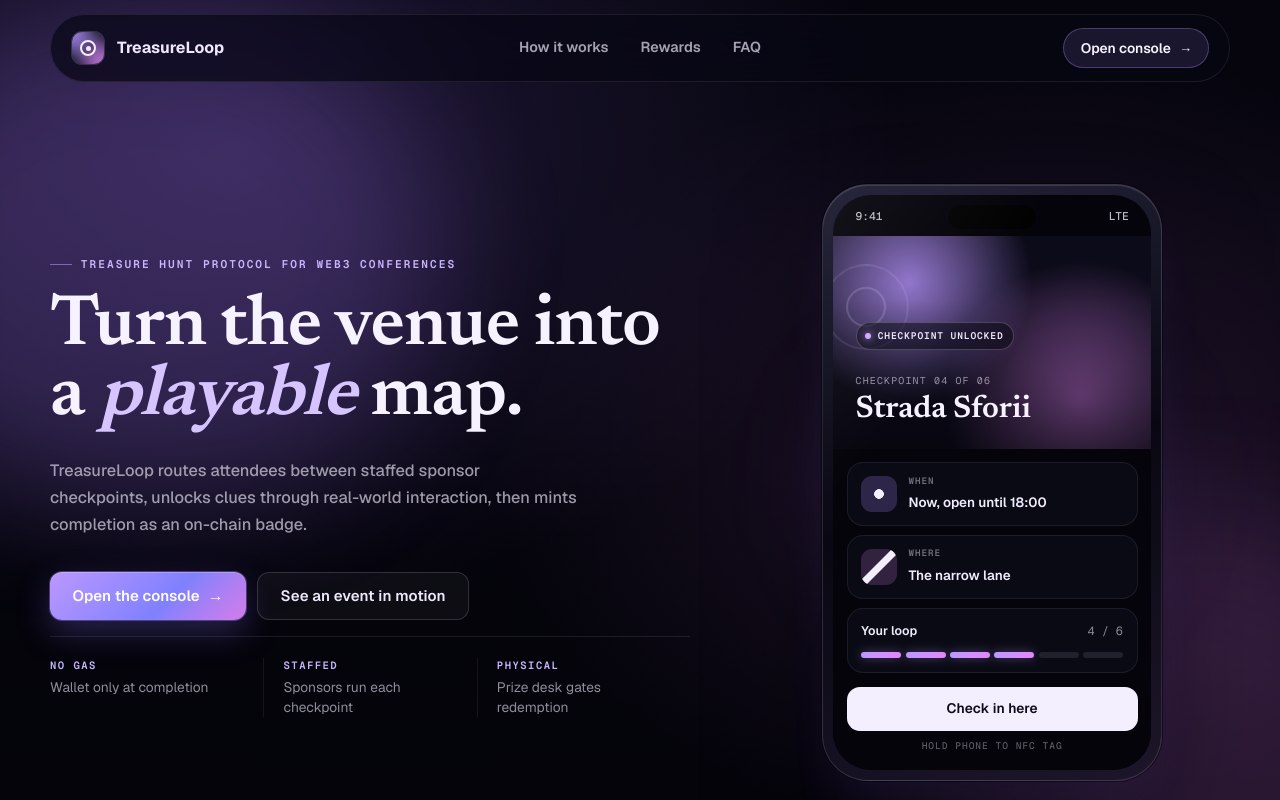
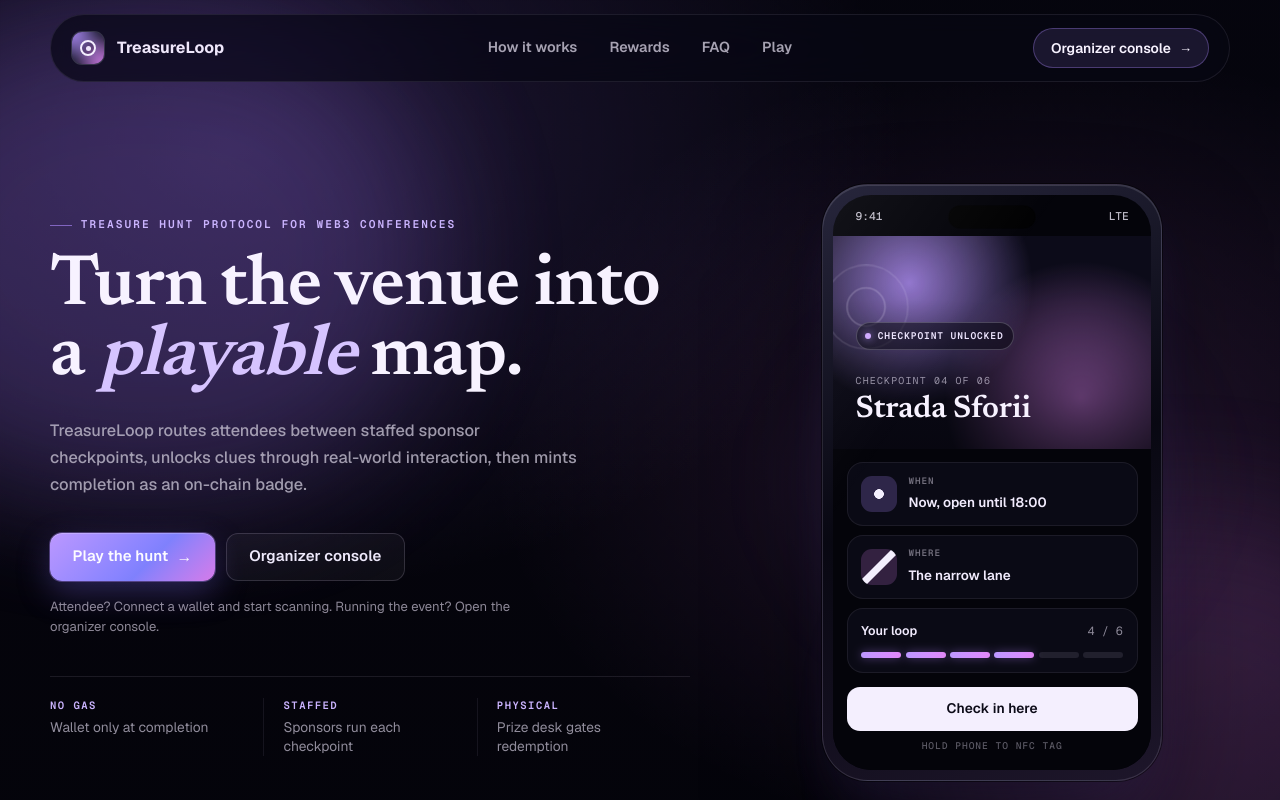
Before and after one commit to in-th3-l00p/treasure.loop, a Next.js app in the folder webapp/: page / in a window 1280 px wide. Shown: the top 800 px of the page. Built offline with nearby package versions, Linux system fonts and the light colour scheme.

Commit message:
Offer participant and organizer entry on the landing

```diff
--- a/webapp/app/page.tsx
+++ b/webapp/app/page.tsx
@@ -163,9 +163,10 @@
           <a href="#how">How it works</a>
           <a href="#rewards">Rewards</a>
           <a href="#faq">FAQ</a>
+          <Link href="/play">Play</Link>
         </nav>
         <Link className="header-cta" href="/login">
-          Open console
+          Organizer console
         </Link>
       </header>
 
@@ -183,13 +184,17 @@
             as an on-chain badge.
           </p>
           <div className="hero-actions">
-            <Link className="primary-action" href="/login">
-              Open the console
+            <Link className="primary-action" href="/play">
+              Play the hunt
             </Link>
-            <Link className="secondary-action" href="/app">
-              See an event in motion
+            <Link className="secondary-action" href="/login">
+              Organizer console
             </Link>
           </div>
+          <p className="hero-actions-note">
+            Attendee? Connect a wallet and start scanning. Running the event?
+            Open the organizer console.
+          </p>
           <dl className="signal-row" aria-label="Product highlights">
             <div>
               <dt>No gas</dt>
@@ -288,8 +293,8 @@
             <Link className="primary-action" href="/login">
               Start a deployment
             </Link>
-            <Link className="secondary-action" href="/app">
-              Preview the console
+            <Link className="secondary-action" href="/play">
+              Play a demo hunt
             </Link>
           </div>
         </div>
```
